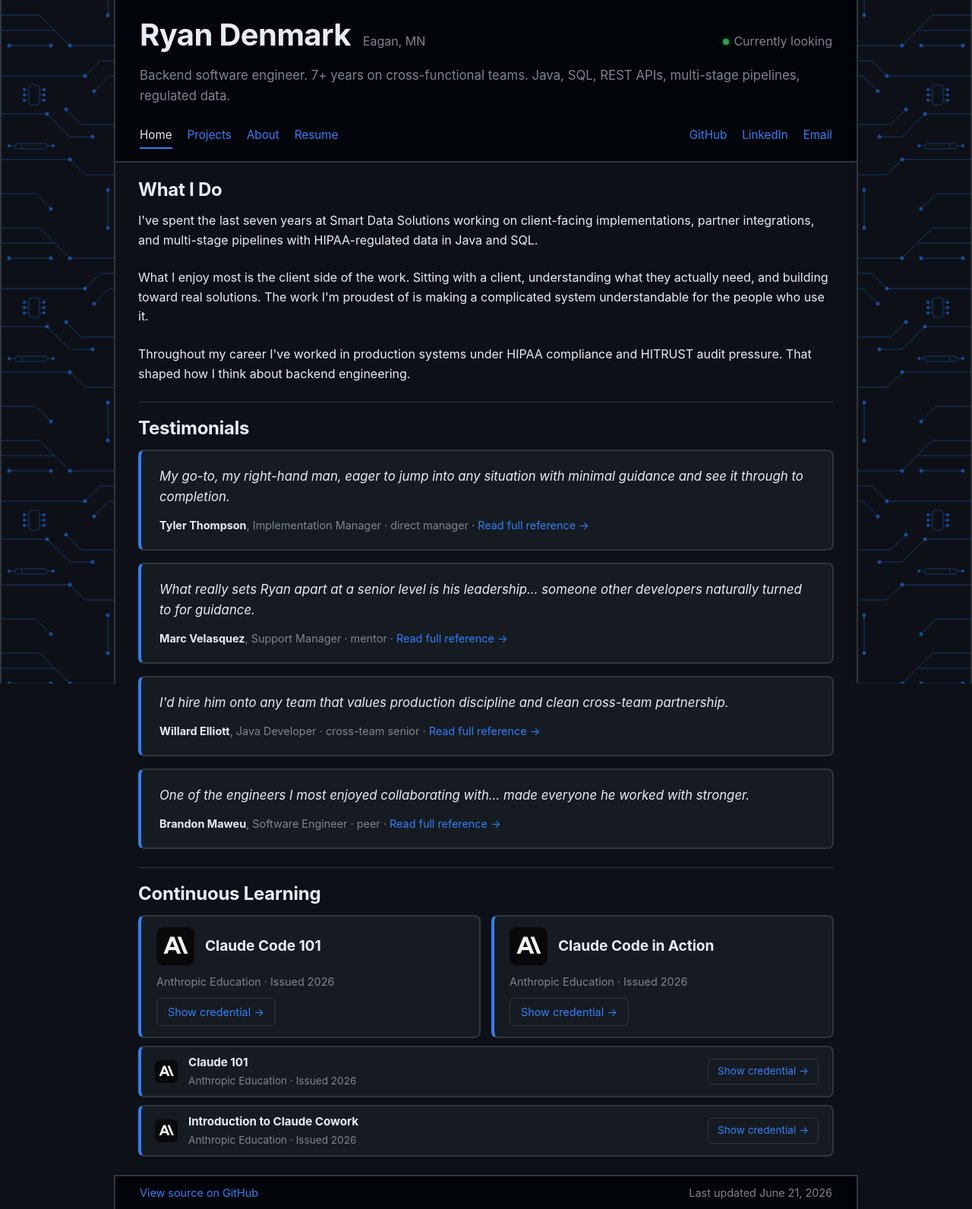
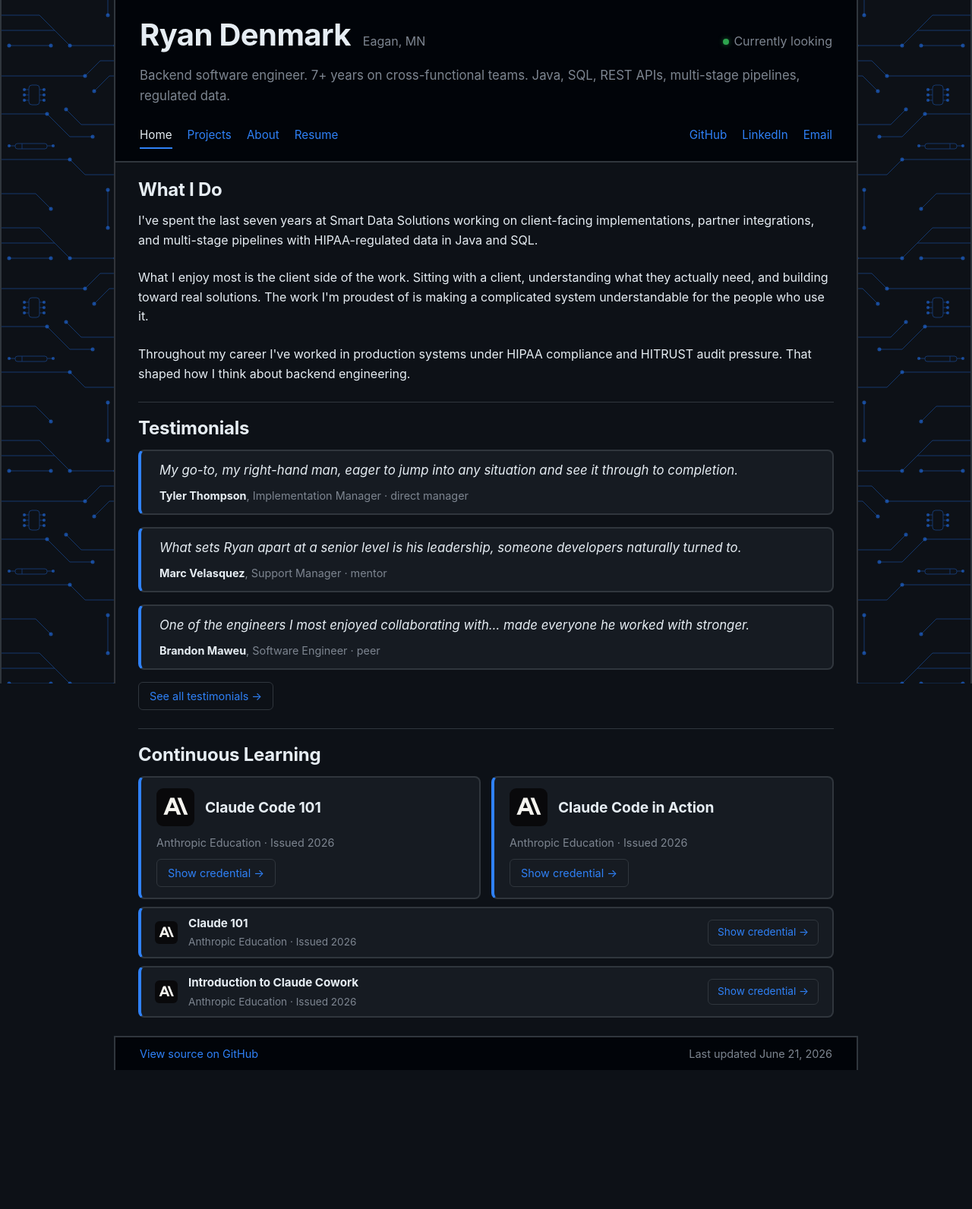
Before and after one commit to rwdenmark/rwdenmark.github.io, a Jekyll site: the page built from index.html, in a window 1280 px wide. Shown: the whole page at 76% size. Built offline with Jekyll 4.4.1, drawn with Linux system fonts in a browser that asks for light colours; after the commit the page ends 1409 px from its top, so only the background shows below that.

Commit message:
Cleaning up testimonial cards

```diff
--- a/assets/style.css
+++ b/assets/style.css
@@ -196,13 +196,14 @@
   padding: 20px 24px;
   margin-bottom: 16px;
 }
+.testimonial-card { padding: 12px 24px; }
 .testimonial-card blockquote, .reference-card blockquote {
   margin: 0 0 12px;
   padding: 0;
   font-style: italic;
   color: var(--text);
 }
-.testimonial-card blockquote { font-size: 1.05rem; }
+.testimonial-card blockquote { font-size: 1.05rem; margin-bottom: 8px; text-wrap: balance; }
 .reference-card blockquote p { margin: 0 0 10px; }
 .reference-card blockquote p:last-child { margin-bottom: 0; }
 .testimonial-attribution { margin: 0; font-size: 0.9rem; color: var(--muted); }
@@ -271,7 +272,7 @@
   font-style: italic;
 }
 .project-actions { display: flex; justify-content: space-between; flex-wrap: wrap; gap: 12px; }
-.project-actions a, .script-actions a, .cert-link, .download-pdf {
+.project-actions a, .script-actions a, .cert-link, .download-pdf, .testimonials-all a {
   color: var(--accent);
   text-decoration: none;
   border: 1px solid var(--border);
@@ -279,13 +280,15 @@
   font-size: 0.9rem;
   transition: border-color 0.15s ease, background 0.15s ease, color 0.15s ease;
 }
-.project-actions a:hover, .script-actions a:hover, .cert-link:hover, .download-pdf:hover {
+.project-actions a:hover, .script-actions a:hover, .cert-link:hover, .download-pdf:hover, .testimonials-all a:hover {
   border-color: var(--accent);
   background: rgba(47, 129, 247, 0.08);
   color: var(--accent-hover);
   text-decoration: none;
 }
 .project-actions a { padding: 6px 14px; }
+.testimonials-all { margin: 16px 0 0; }
+.testimonials-all a { display: inline-flex; align-items: center; gap: 6px; padding: 6px 14px; }
 
 .scripts-list { display: flex; flex-direction: column; gap: 10px; }
 .script-row {
--- a/index.html
+++ b/index.html
@@ -14,21 +14,18 @@
 
 <h2 class="section-title">Testimonials</h2>
 <article class="testimonial-card">
-  <blockquote>My go-to, my right-hand man, eager to jump into any situation with minimal guidance and see it through to completion.</blockquote>
-  <p class="testimonial-attribution"><strong>Tyler Thompson</strong>, Implementation Manager &middot; direct manager &middot; <a href="{{ '/references.html' | relative_url }}">Read full reference &rarr;</a></p>
+  <blockquote>My go-to, my right-hand man, eager to jump into any situation and see it through to completion.</blockquote>
+  <p class="testimonial-attribution"><strong>Tyler Thompson</strong>, Implementation Manager &middot; direct manager</p>
 </article>
 <article class="testimonial-card">
-  <blockquote>What really sets Ryan apart at a senior level is his leadership&hellip; someone other developers naturally turned to for guidance.</blockquote>
-  <p class="testimonial-attribution"><strong>Marc Velasquez</strong>, Support Manager &middot; mentor &middot; <a href="{{ '/references.html' | relative_url }}">Read full reference &rarr;</a></p>
-</article>
-<article class="testimonial-card">
-  <blockquote>I'd hire him onto any team that values production discipline and clean cross-team partnership.</blockquote>
-  <p class="testimonial-attribution"><strong>Willard Elliott</strong>, Java Developer &middot; cross-team senior &middot; <a href="{{ '/references.html' | relative_url }}">Read full reference &rarr;</a></p>
+  <blockquote>What sets Ryan apart at a senior level is his leadership, someone developers naturally turned to.</blockquote>
+  <p class="testimonial-attribution"><strong>Marc Velasquez</strong>, Support Manager &middot; mentor</p>
 </article>
 <article class="testimonial-card">
   <blockquote>One of the engineers I most enjoyed collaborating with&hellip; made everyone he worked with stronger.</blockquote>
-  <p class="testimonial-attribution"><strong>Brandon Maweu</strong>, Software Engineer &middot; peer &middot; <a href="{{ '/references.html' | relative_url }}">Read full reference &rarr;</a></p>
+  <p class="testimonial-attribution"><strong>Brandon Maweu</strong>, Software Engineer &middot; peer</p>
 </article>
+<p class="testimonials-all"><a href="{{ '/references.html' | relative_url }}">See all testimonials &rarr;</a></p>
 
 <h2 class="section-title">Continuous Learning</h2>
 <div class="cert-featured">
```
